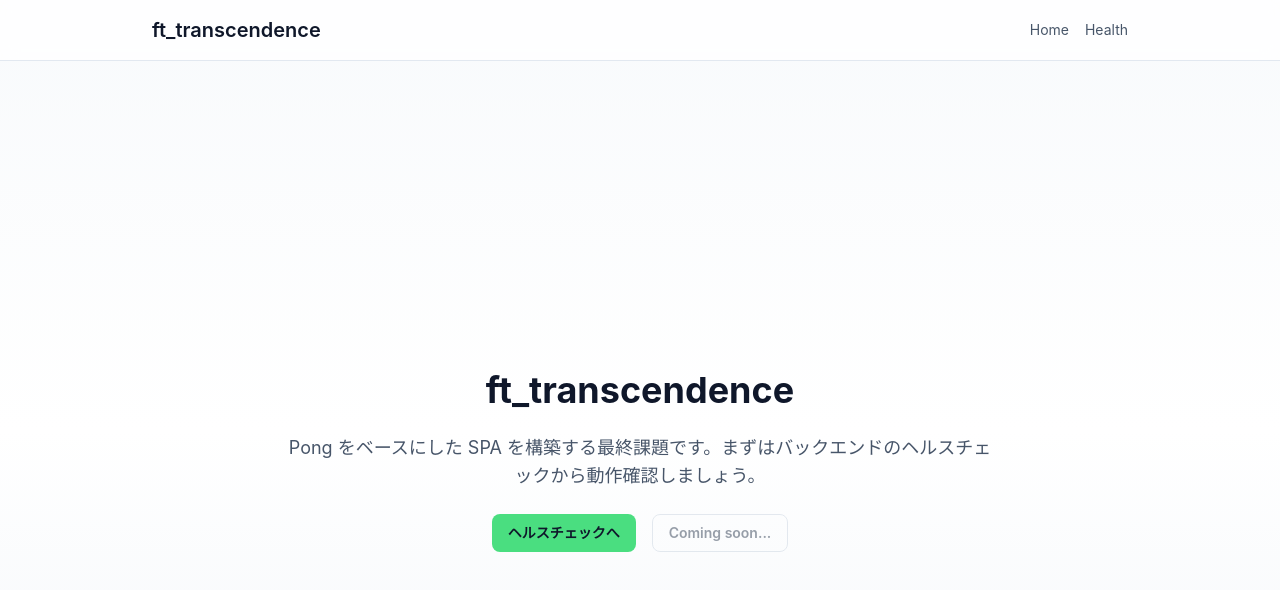
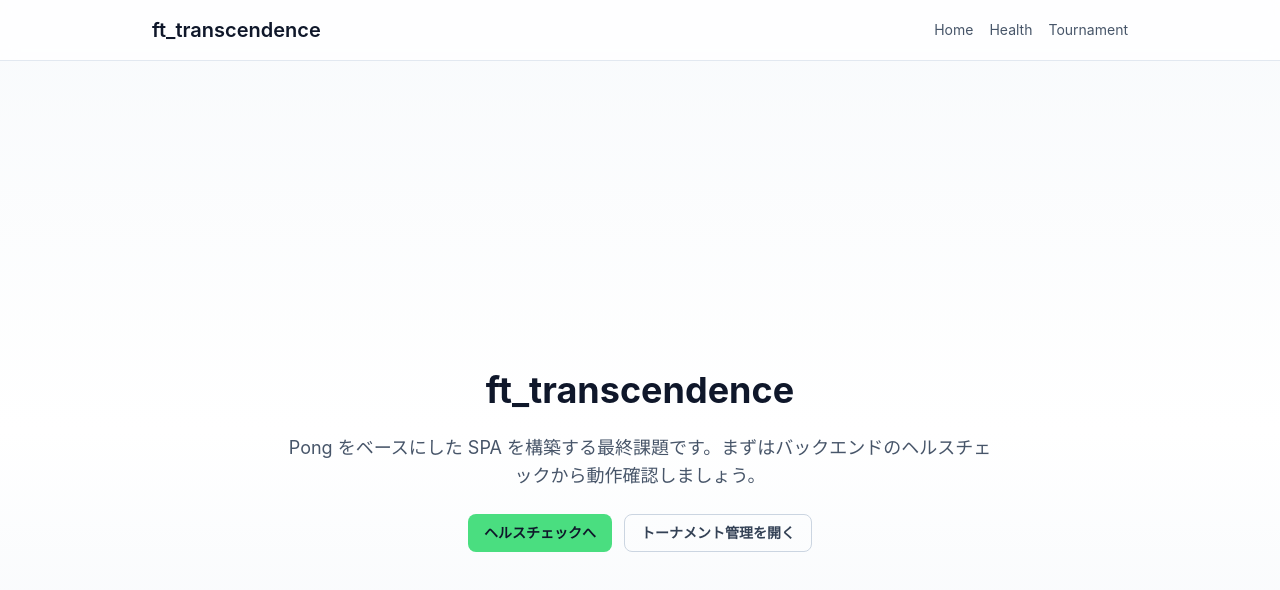
Before and after one commit to punchlemon/ft_transcendence, a React (Vite) app in the folder frontend/: page / in a window 1280 px wide. Shown: the top 590 px of the page. Built offline with nearby package versions, Linux system fonts and the light colour scheme; no server answers.

Commit message:
feat: add tournament management ui and docs

```diff
--- a/frontend/src/App.tsx
+++ b/frontend/src/App.tsx
@@ -1,6 +1,7 @@
 import { BrowserRouter, Routes, Route, Link } from 'react-router-dom'
 import HomePage from './pages/Home'
 import HealthCheckPage from './pages/HealthCheck'
+import TournamentPage from './pages/Tournament'
 
 const App = () => {
   return (
@@ -14,6 +15,7 @@ const App = () => {
             <nav className="flex gap-4 text-sm text-slate-600">
               <Link to="/">Home</Link>
               <Link to="/health">Health</Link>
+              <Link to="/tournament">Tournament</Link>
             </nav>
           </div>
         </header>
@@ -22,6 +24,7 @@ const App = () => {
           <Routes>
             <Route path="/" element={<HomePage />} />
             <Route path="/health" element={<HealthCheckPage />} />
+            <Route path="/tournament" element={<TournamentPage />} />
           </Routes>
         </main>
       </div>
@@ -45,7 +48,7 @@ export default App
   - 透明度付きホワイト背景とボーダーを使ったトップバー。`ft_transcendence` のロゴリンクと、`Home` / `Health` へのナビを表示する。
 
 4) <main> / <Routes>
-  - ルーティング定義。`/` で `HomePage`、`/health` で `HealthCheckPage` を描画し、それぞれのコンポーネント側で UI と API 呼び出しを担う。
+  - ルーティング定義。`/` で `HomePage`、`/health` で `HealthCheckPage`、`/tournament` で `TournamentPage` を描画し、それぞれのコンポーネント側で UI やマッチ管理を担う。
 
 5) export default App
   - Vite のエントリ (`main.tsx`) から読み込まれるルートコンポーネントとして公開する。
--- a/frontend/src/pages/Home.tsx
+++ b/frontend/src/pages/Home.tsx
@@ -10,10 +10,10 @@ const HomePage = () => {
       <p className="text-lg text-slate-600">
         Pong をベースにした SPA を構築する最終課題です。まずはバックエンドのヘルスチェックから動作確認しましょう。
       </p>
-      <div className="flex gap-4">
+      <div className="flex flex-col gap-3 sm:flex-row">
         <Button onClick={() => navigate('/health')}>ヘルスチェックへ</Button>
-        <Button variant="secondary" disabled>
-          Coming soon...
+        <Button variant="secondary" onClick={() => navigate('/tournament')}>
+          トーナメント管理を開く
         </Button>
       </div>
     </div>
@@ -32,7 +32,7 @@ export default HomePage
   - トップ画面としてシンプルなヒーローレイアウトを返す関数コンポーネント。`navigate` フックでヘルスチェック画面へ遷移するボタンハンドラを保持する。
 
 3) JSX 構造
-  - タイトル、説明文、2 つのボタンをセンタリングし、Tailwind クラスで余白と配色を定義している。API 動作確認導線を明示するため「ヘルスチェックへ」ボタンで `/health` へ遷移する。
+  - タイトル、説明文、2 つのボタンをセンタリングし、Tailwind クラスで余白と配色を定義している。`/health` への導線に加えて `/tournament` へ遷移するボタンでゲーム機能への入口を示す。
 
 4) export default HomePage
   - `App.tsx` のルーティングから利用されるようデフォルトエクスポートする。
```
Also changed, not shown: 2 other files (tests, documents, lock files or other folders).
